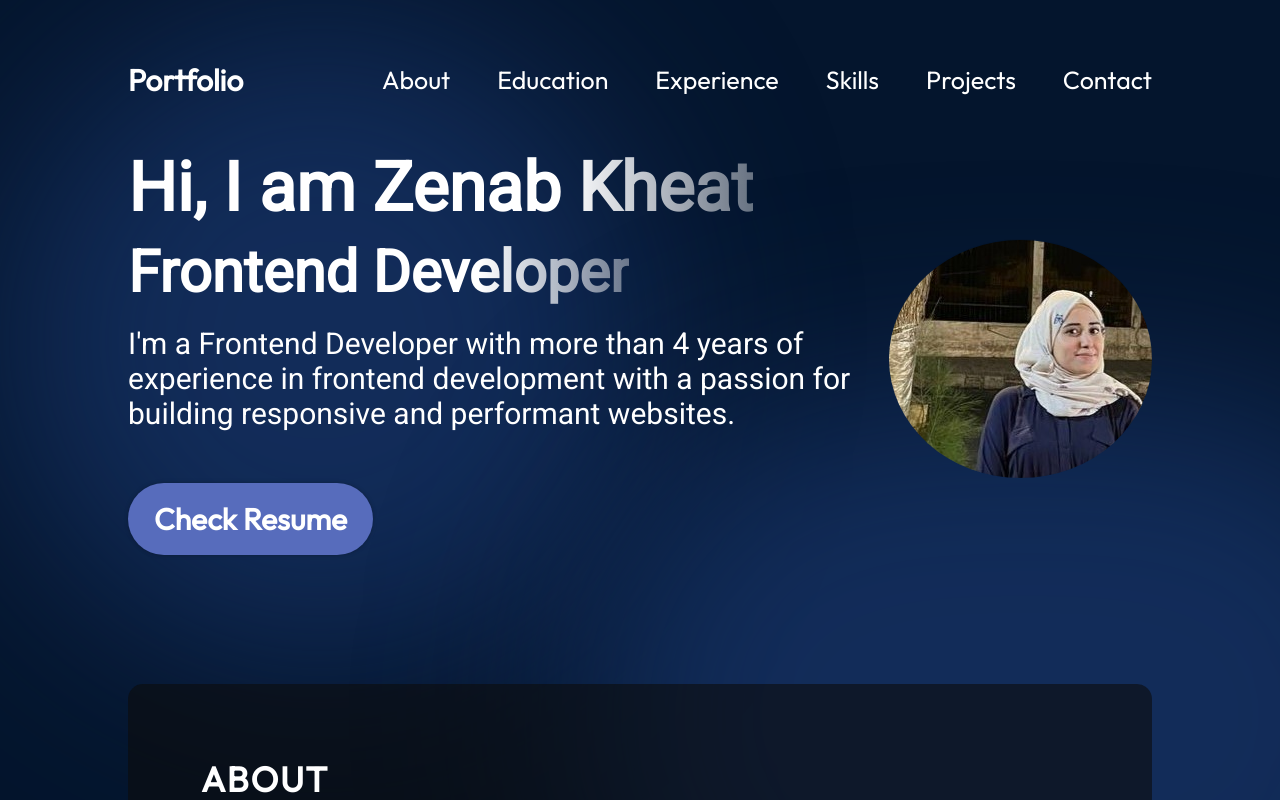
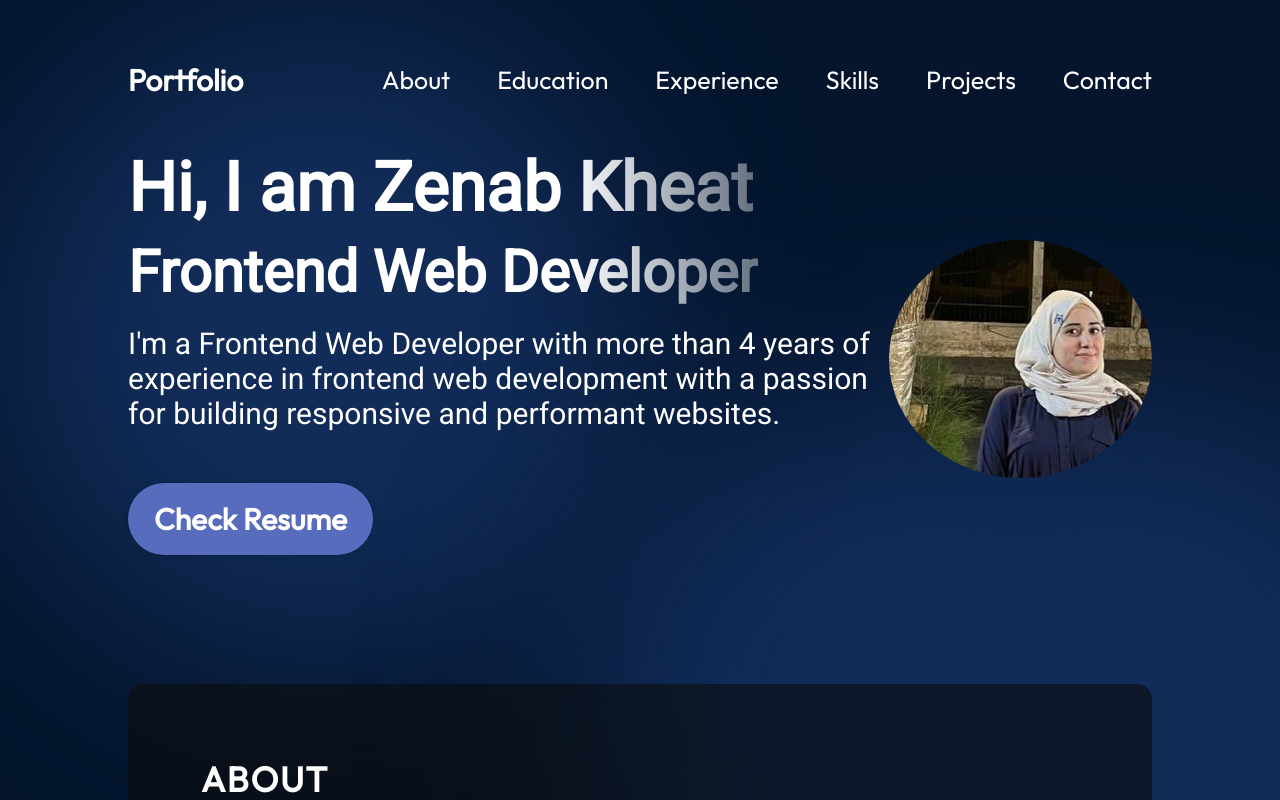
Before and after one commit to zainab224498/my-portfolio, a React (Vite) app: page / in a window 1280 px wide. Shown: the top 800 px of the page. Built offline with nearby package versions, Linux system fonts and the light colour scheme.

Commit message:
Update Hero.jsx

```diff
--- a/src/components/Hero/Hero.jsx
+++ b/src/components/Hero/Hero.jsx
@@ -8,12 +8,12 @@ export const Hero = () => {
     <section className={styles.container}>
       <div className={styles.content}>
         <h1 className={styles.title}>Hi, I am Zenab Kheat</h1>
-        <h2 className={styles.subtitle}>Frontend Developer</h2>
+        <h2 className={styles.subtitle}>Frontend Web Developer</h2>
         <p className={styles.description}>
-          I'm a Frontend Developer with more than 4 years of experience in frontend development with a passion for building
+          I'm a Frontend Web Developer with more than 4 years of experience in frontend web development with a passion for building
 responsive and performant websites.
         </p>
-                <a href="https://drive.google.com/file/d/1sZFYcUuazcnUoezqpIkMaykMwJNEL1Lp/view?usp=sharing" className={styles.contactBtn} target="_blank">
+                <a href="https://drive.google.com/file/d/1X1E-pZcbelT6Ftv-Or0c8fZErAFHPoRq/view?usp=sharing" className={styles.contactBtn} target="_blank">
           Check Resume
         </a>
       </div>
```
